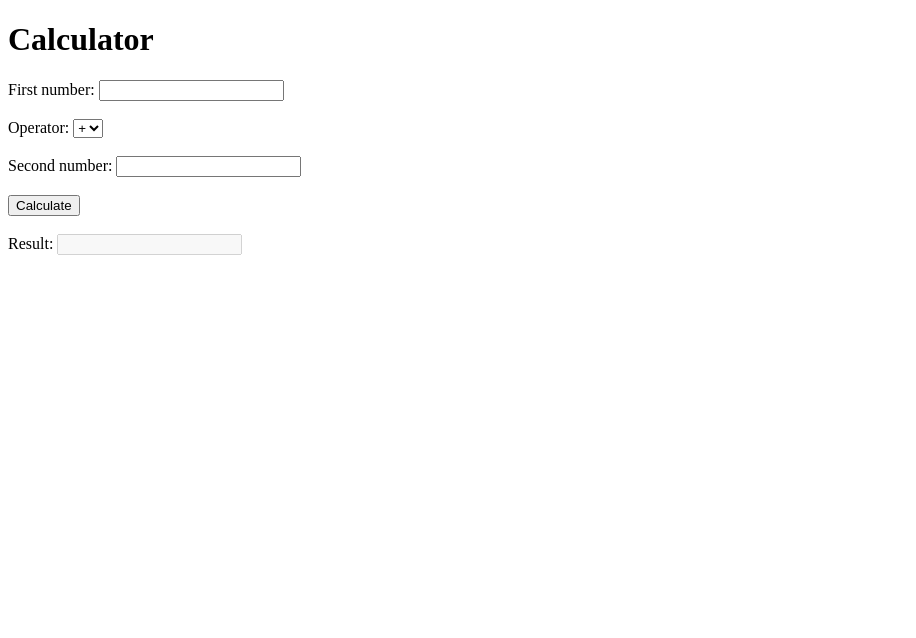
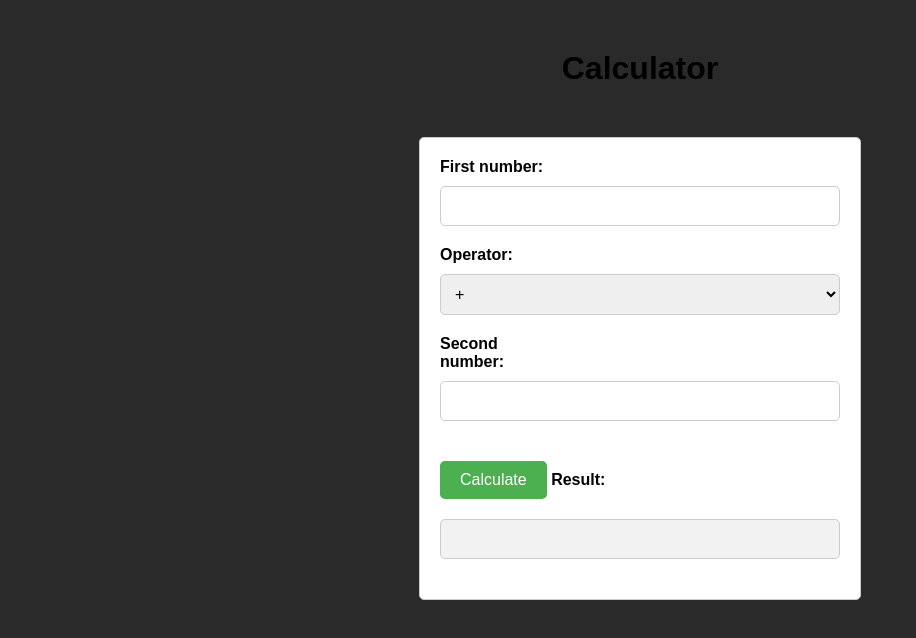
Before and after one commit to AashishH15/AashishH15.github.io, a plain HTML site: page Calculator/calc.html in a window 1280 px wide. Shown: the whole page, without its empty margins (0-916 px from the left). Drawn offline with Linux system fonts and the light colour scheme.

Commit message:
Update calc.html

```diff
--- a/Calculator/calc.html
+++ b/Calculator/calc.html
@@ -3,6 +3,76 @@
   <head>
     <title>Calculator</title>
     <meta charset="UTF-8">
+    <style>
+      body {
+        background-color: #2b2a2a;
+        font-family: Arial, sans-serif;
+        margin: 0;
+        padding: 0;
+      }
+      h1 {
+    text-align: center;
+    margin-top: 50px;
+    margin-bottom: 50px;
+  }
+
+  form {
+    width: 400px;
+    margin: 0 auto;
+    background-color: #ffffff;
+    border: 1px solid #cccccc;
+    border-radius: 5px;
+    padding: 20px;
+  }
+
+  label {
+    display: inline-block;
+    width: 120px;
+    font-weight: bold;
+    margin-bottom: 10px;
+  }
+
+  input[type="number"],
+  select {
+    padding: 10px;
+    font-size: 16px;
+    border: 1px solid #cccccc;
+    border-radius: 5px;
+    margin-bottom: 20px;
+    width: 100%;
+    box-sizing: border-box;
+  }
+
+  input[type="button"] {
+    background-color: #4CAF50;
+    color: #ffffff;
+    padding: 10px 20px;
+    border: none;
+    border-radius: 5px;
+    font-size: 16px;
+    cursor: pointer;
+    margin-top: 20px;
+  }
+
+  input[type="button"]:hover {
+    background-color: #3e8e41;
+  }
+
+  input[type="button"][value="Calculate"] {
+  color: #ffffff;
+  }
+  #result {
+    margin-top: 20px;
+    padding: 10px;
+    font-size: 16px;
+    border: 1px solid #cccccc;
+    border-radius: 5px;
+    background-color: #f2f2f2;
+    color: #666666;
+    width: 100%;
+    box-sizing: border-box;
+  }
+</style>
 <script>
   function calculate() {
     var num1 = parseFloat(document.getElementById("num1").value);
@@ -34,27 +104,28 @@
 
     document.getElementById("result").value = result;
   }
+  function toggleDarkMode() {
+      var body = document.getElementsByTagName("body")[0];
+      body.classList.toggle("dark-mode");
+    }
 </script>
 </head>
-
 <body>
   <h1>Calculator</h1>
   <form>
     <label for="num1">First number:</label>
-      <input type="number" id="num1"><br><br>
-
+    <input type="number" id="num1">
     <label for="operator">Operator:</label>
     <select id="operator">
       <option value="+">+</option>
       <option value="-">-</option>
       <option value="*">*</option>
       <option value="/">/</option>
-      </select><br><br>
+    </select>
 
     <label for="num2">Second number:</label>
-      <input type="number" id="num2"><br><br>
-
-      <input type="button" value="Calculate" onclick="calculate()"><br><br>
+    <input type="number" id="num2">
+    <input type="button" value="Calculate" onclick="calculate()">
 
   <label for="result">Result:</label>
   <input type="number" id="result" disabled>
```
Lines whose indentation alone changed are shown as unchanged.
